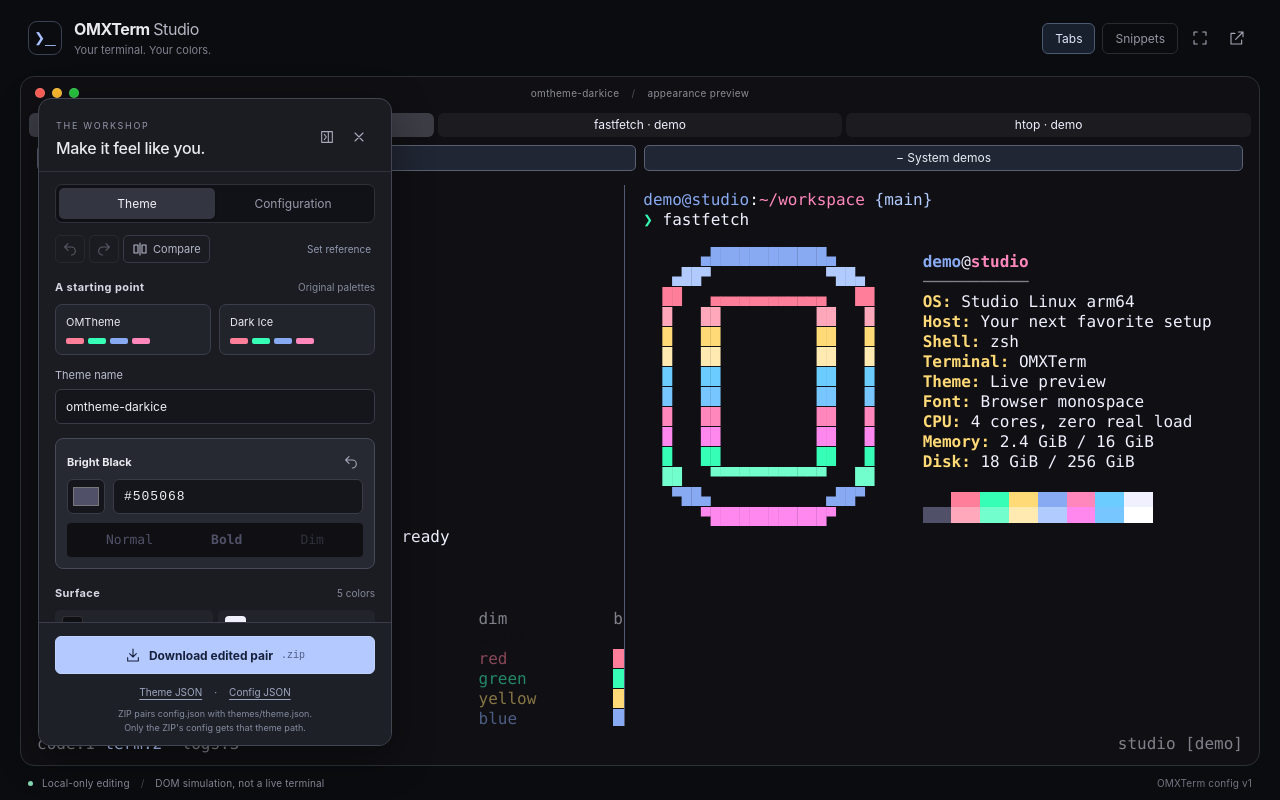
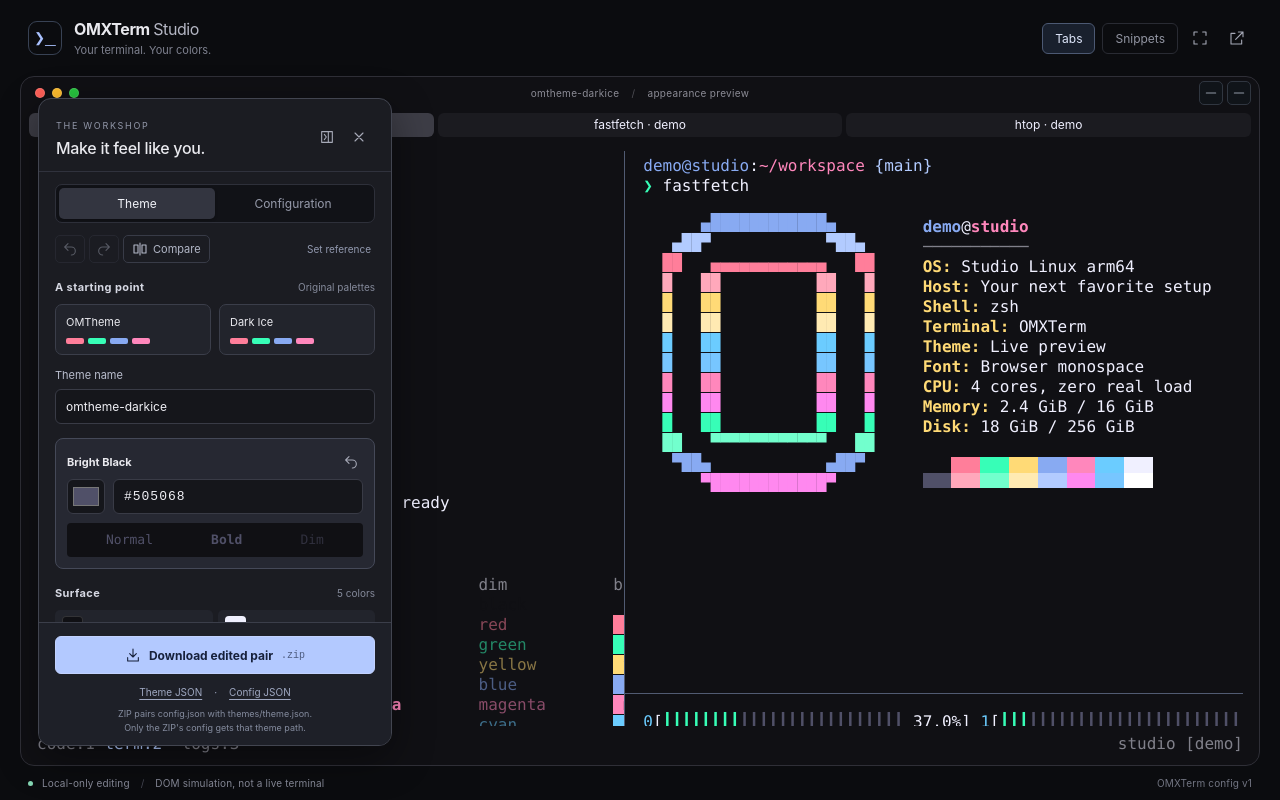
Before and after one commit to luizomf/omxterm-studio, a React (Vite) app: page / in a window 1280 px wide. Built offline with nearby package versions, Linux system fonts and the light colour scheme.

Commit message:
fix: keep preview controls compact and off terminal content (#16)

```diff
--- a/src/app.tsx
+++ b/src/app.tsx
@@ -258,6 +258,20 @@
           </div>
         </div>
         <div className="preview-toolbar" aria-label="Preview controls">
+          <button
+            ref={reopen}
+            className={`editor-launcher ${open ? "launcher-hidden" : ""}`}
+            aria-label="Edit appearance"
+            title="Edit appearance"
+            aria-expanded={open}
+            aria-controls="editor-panel"
+            onClick={() => {
+              setOpen(true);
+              requestAnimationFrame(() => panelHeading.current?.focus());
+            }}
+          >
+            Edit
+          </button>
           <button aria-pressed={tabs} onClick={() => setTabs(!tabs)}>
             Tabs
           </button>
@@ -317,19 +331,6 @@
         </span>
         <span className="footer-right">OMXTerm config v1</span>
       </footer>
-      <button
-        ref={reopen}
-        className={`editor-launcher ${open ? "launcher-hidden" : ""}`}
-        aria-expanded={open}
-        aria-controls="editor-panel"
-        onClick={() => {
-          setOpen(true);
-          requestAnimationFrame(() => panelHeading.current?.focus());
-        }}
-      >
-        <Icon name="sliders" />
-        Edit appearance
-      </button>
       {comparing && (
         <button
           className="reference-banner"
--- a/src/icons.tsx
+++ b/src/icons.tsx
@@ -1,4 +1,6 @@
 const paths = {
+  plus: "M5 12h14M12 5v14",
+  minus: "M5 12h14",
   sliders: "M4 6h5m4 0h7M4 12h10m4 0h2M4 18h2m4 0h10M9 3v6m5 0v6M6 15v6",
   close: "m6 6 12 12M18 6 6 18",
   left: "M20 4H4v16h16zM10 4v16m6-12-3 4 3 4",
--- a/src/preview.css
+++ b/src/preview.css
@@ -26,6 +26,12 @@
     sans-serif;
   letter-spacing: 0.3px;
   color: color-mix(in srgb, var(--ansi-background), var(--ansi-foreground) 55%);
+}
+.window-caption {
+  max-width: calc(100% - 160px);
+  overflow: hidden;
+  text-overflow: ellipsis;
+  white-space: nowrap;
 }
 .traffic-lights {
   position: absolute;
@@ -111,28 +117,27 @@
     var(--padding-left);
 }
 .workspace-column-controls {
+  position: absolute;
+  top: 4px;
+  right: 8px;
   display: flex;
-  gap: 8px;
-  flex: none;
-  padding: 4px 8px;
-  font:
-    12px/1.4 -apple-system,
-    BlinkMacSystemFont,
-    sans-serif;
+  gap: 4px;
 }
 .workspace-column-controls button {
-  flex: 1;
-  min-width: 0;
-  padding: 4px 8px;
-  border: 1px solid #586174;
+  display: grid;
+  place-items: center;
+  width: 24px;
+  height: 24px;
+  padding: 0;
+  border: 1px solid #303640;
   border-radius: 5px;
-  background: #202633;
+  background: #101419;
+  color: #9098a5;
+}
+.workspace-column-controls button:hover:not(:disabled),
+.workspace-column-controls button:focus-visible {
   color: #e9edf5;
-  font: inherit;
-}
-.workspace-column-controls button:disabled {
-  opacity: 0.5;
-  cursor: default;
+  border-color: #586174;
 }
 .workspace-column-controls button:focus-visible {
   outline: 2px solid #a9c7ff;
@@ -445,8 +450,6 @@
 @media (max-width: 700px) {
   .window-titlebar {
     font-size: 8px;
-    justify-content: flex-end;
-    padding-right: 13px;
   }
   .traffic-lights {
     left: 11px;
--- a/src/preview.tsx
+++ b/src/preview.tsx
@@ -5,6 +5,7 @@
 } from "./contract/terminal-theme";
 import { resolvedAppearance, type Configuration } from "./configuration";
 import { TabStrip } from "./tab-strip";
+import { Icon } from "./icons";
 
 export type Scene = "workspace" | "fastfetch" | "htop";
 export const ANSI_NAMES = [
@@ -451,26 +452,10 @@
           <i />
           <i />
         </span>
-        <span>
+        <span className="window-caption">
           {comparing ? "REFERENCE" : theme.name}{" "}
           <span className="titlebar-separator">/</span> appearance preview
         </span>
-      </div>
-      {tabs && (
-        <TabStrip
-          className="preview-tabs"
-          label="Preview scenes"
-          choices={[
-            { value: "workspace", label: "zsh · workspace" },
-            { value: "fastfetch", label: "fastfetch · demo" },
-            { value: "htop", label: "htop · demo" },
-          ]}
-          value={scene}
-          onChange={onScene}
-        />
-      )}
-      <div className="preview-body">
-        <div className="terminal-column">
         {scene === "workspace" && (
           <div
             className="workspace-column-controls"
@@ -488,16 +473,33 @@
                 <button
                   key={column}
                   aria-label={`${hidden ? "Restore" : "Minimize"} ${label.toLowerCase()} column`}
+                  title={`${hidden ? "Restore" : "Minimize"} ${label.toLowerCase()} column`}
                   aria-expanded={!hidden}
                   disabled={hiddenColumn !== null && !hidden}
                   onClick={() => setHiddenColumn(hidden ? null : column)}
                 >
-                    <span aria-hidden="true">{hidden ? "+" : "−"}</span> {label}
+                  <Icon name={hidden ? "plus" : "minus"} />
                 </button>
               );
             })}
           </div>
         )}
+      </div>
+      {tabs && (
+        <TabStrip
+          className="preview-tabs"
+          label="Preview scenes"
+          choices={[
+            { value: "workspace", label: "zsh · workspace" },
+            { value: "fastfetch", label: "fastfetch · demo" },
+            { value: "htop", label: "htop · demo" },
+          ]}
+          value={scene}
+          onChange={onScene}
+        />
+      )}
+      <div className="preview-body">
+        <div className="terminal-column">
           <div className="terminal-scroll">
             <div
               className={`scene-layout scene-${scene}${scene === "workspace" && hiddenColumn ? ` workspace-without-${hiddenColumn}` : ""}`}
--- a/src/studio.css
+++ b/src/studio.css
@@ -699,21 +699,13 @@
   text-align: left;
   margin: 0 0 8px;
 }
-.editor-launcher {
-  position: fixed;
-  bottom: 54px;
-  left: 38px;
-  z-index: 9;
-  display: flex;
-  align-items: center;
-  gap: 9px;
-  padding: 11px 15px;
+.preview-toolbar > button.editor-launcher {
   border: 1px solid #515866;
-  border-radius: 9px;
   background: #232631;
   color: #e3e9fa;
-  box-shadow: 0 4px 20px #0005;
-  font-size: 12px;
+}
+.preview-toolbar > button.editor-launcher:hover {
+  background: #32343e;
 }
 .launcher-hidden {
   visibility: hidden;
@@ -837,10 +829,6 @@
   .panel-right {
     right: 16px;
   }
-  .editor-launcher {
-    left: 20px;
-    bottom: 46px;
-  }
   .notice {
     right: 16px;
     bottom: 46px;
@@ -858,8 +846,15 @@
   }
 }
 @media (max-width: 360px) {
+  .studio-header {
+    padding: 0 10px;
+    gap: 4px;
+  }
   .brand-mark {
     display: none;
+  }
+  .preview-toolbar > button:not(.icon-button) {
+    padding-inline: 4px;
   }
 }
 @media (prefers-reduced-motion: no-preference) {
```
Also changed, not shown: 2 other files (tests, documents, lock files or other folders). Lines whose indentation alone changed are shown as unchanged.
